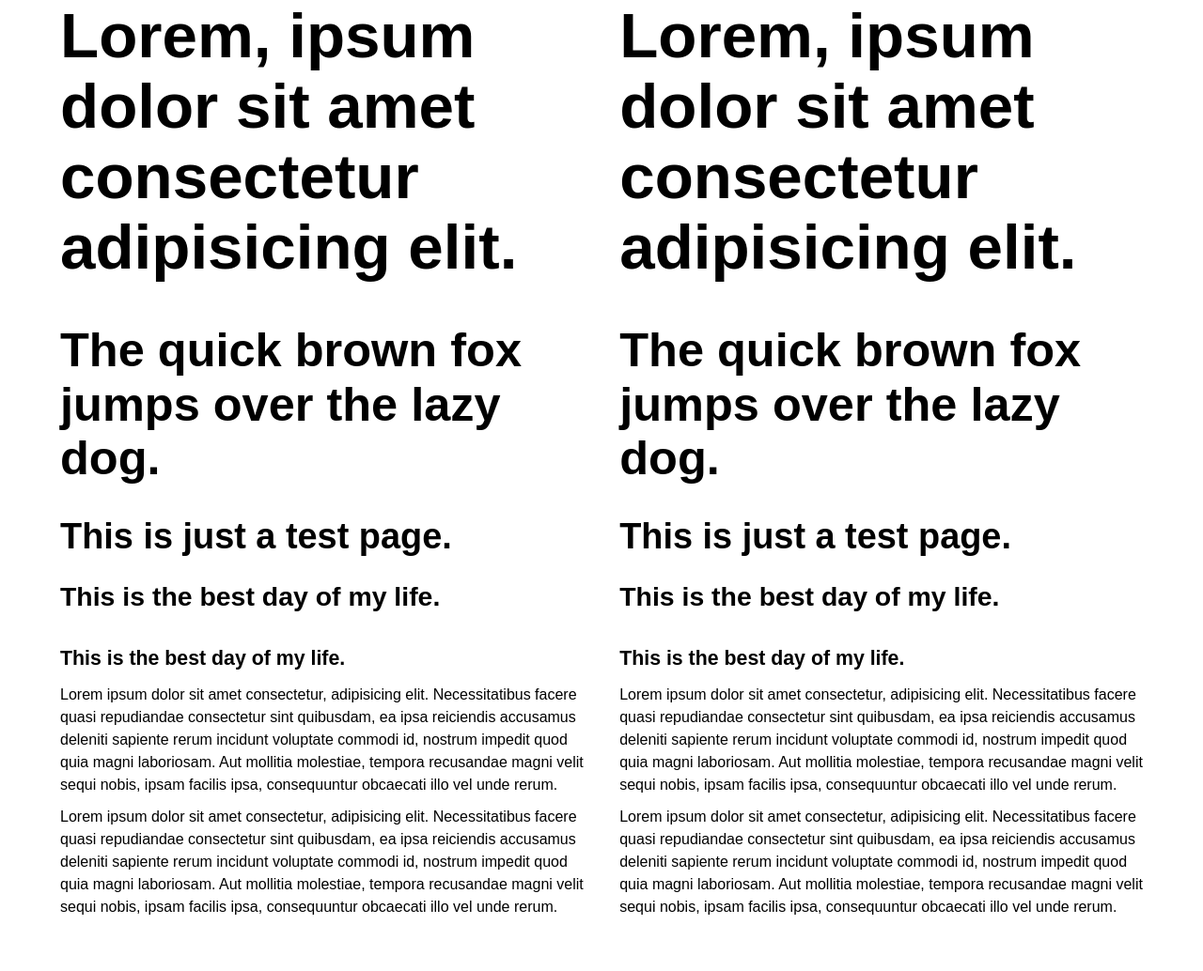
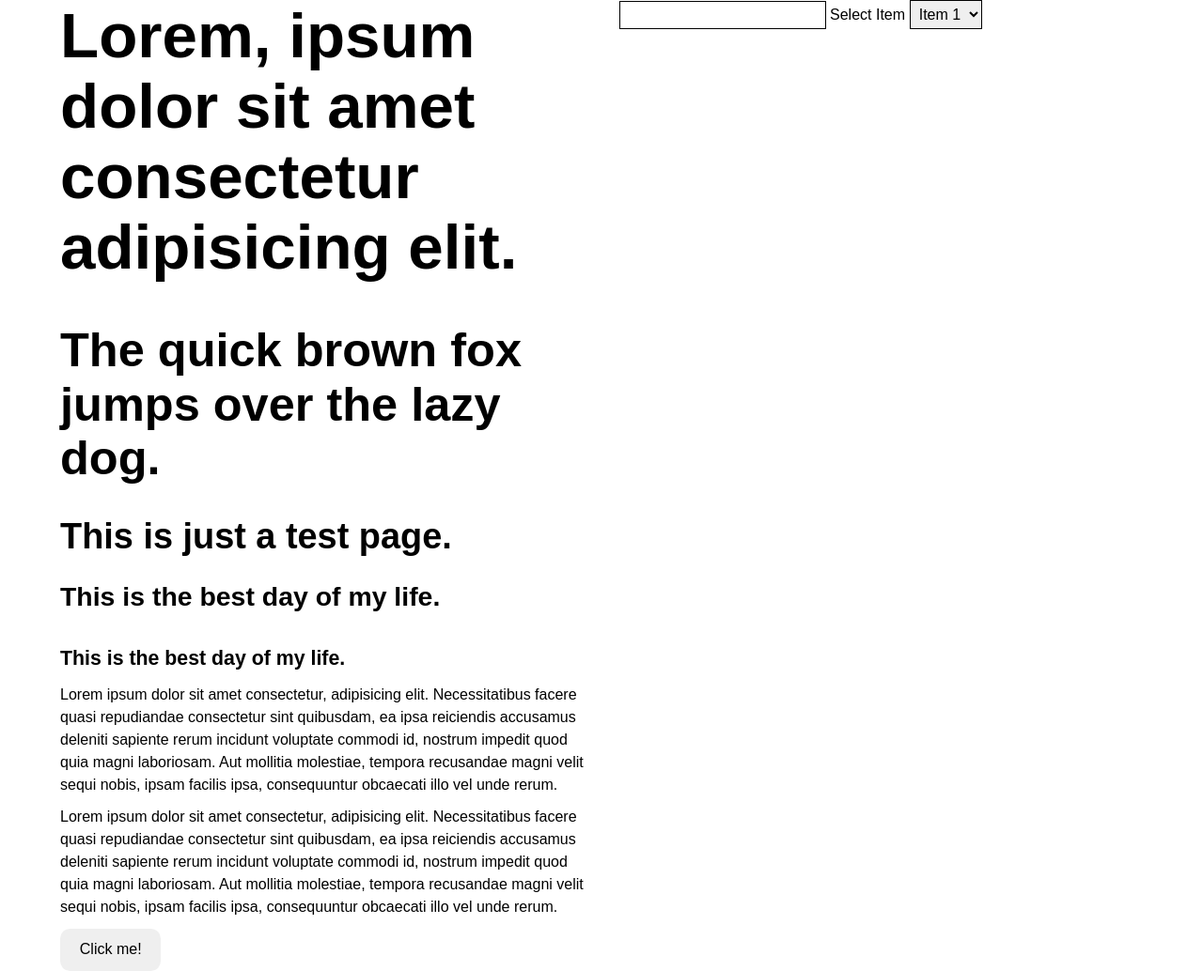
Before and after one commit to adamdotjs/html-boilerplate, a plain HTML site: page index.html in a window 1280 px wide. Shown: the whole page at 94% size. Before the commit the page ends 989 px from the top, so only its background shows below. Drawn offline with Linux system fonts and the light colour scheme.

Commit message:
more dev

```diff
--- a/index.html
+++ b/index.html
@@ -23,16 +23,17 @@
 						<h5>This is the best day of my life.</h5>
 						<p>Lorem ipsum dolor sit amet consectetur, adipisicing elit. Necessitatibus facere quasi repudiandae consectetur sint quibusdam, ea ipsa reiciendis accusamus deleniti sapiente rerum incidunt voluptate commodi id, nostrum impedit quod quia magni laboriosam. Aut mollitia molestiae, tempora recusandae magni velit sequi nobis, ipsam facilis ipsa, consequuntur obcaecati illo vel unde rerum.</p>
 						<p>Lorem ipsum dolor sit amet consectetur, adipisicing elit. Necessitatibus facere quasi repudiandae consectetur sint quibusdam, ea ipsa reiciendis accusamus deleniti sapiente rerum incidunt voluptate commodi id, nostrum impedit quod quia magni laboriosam. Aut mollitia molestiae, tempora recusandae magni velit sequi nobis, ipsam facilis ipsa, consequuntur obcaecati illo vel unde rerum.</p>
+						<button class="btn">Click me!</button>
 					</div>
-					<div>
-						<h1>Lorem, ipsum dolor sit amet consectetur adipisicing elit.</h1>
-						<h2>The quick brown fox jumps over the lazy dog.</h2>
-						<h3>This is just a test page.</h3>
-						<h4>This is the best day of my life.</h4>
-						<h5>This is the best day of my life.</h5>
-						<p>Lorem ipsum dolor sit amet consectetur, adipisicing elit. Necessitatibus facere quasi repudiandae consectetur sint quibusdam, ea ipsa reiciendis accusamus deleniti sapiente rerum incidunt voluptate commodi id, nostrum impedit quod quia magni laboriosam. Aut mollitia molestiae, tempora recusandae magni velit sequi nobis, ipsam facilis ipsa, consequuntur obcaecati illo vel unde rerum.</p>
-						<p>Lorem ipsum dolor sit amet consectetur, adipisicing elit. Necessitatibus facere quasi repudiandae consectetur sint quibusdam, ea ipsa reiciendis accusamus deleniti sapiente rerum incidunt voluptate commodi id, nostrum impedit quod quia magni laboriosam. Aut mollitia molestiae, tempora recusandae magni velit sequi nobis, ipsam facilis ipsa, consequuntur obcaecati illo vel unde rerum.</p>
-					</div>
+					<form action="">
+						<input type="text">
+						<label for="select">Select Item</label>
+						<select name="select" id="select">
+							<option value="Item 1">Item 1</option>
+							<option value="Item 2">Item 2</option>
+							<option value="Item 3">Item 3</option>
+						</select>
+					</form>
 				</div>
 			</div>
 		</section>
--- a/src/assets/scss/02-base/_forms.scss
+++ b/src/assets/scss/02-base/_forms.scss
@@ -0,0 +1,15 @@
+:root {
+	/*------------- GLOBAL FORM STYLING -------------*/
+	--inputPadding: .65em;
+	--inputRadius: 0;
+	--inputBorder: 1px solid;
+}
+
+
+input,
+select {
+	padding: calc(var(--inputPadding) / 2);
+	border-radius: var(--inputRadius);
+	border: var(--inputBorder);
+	line-height: 1;
+}
--- a/src/assets/scss/02-base/_global.scss
+++ b/src/assets/scss/02-base/_global.scss
@@ -16,6 +16,7 @@ body {
 	display: flex;
 	flex-direction: column;
 	font-family: sans-serif;
+	font-size: var(--fontScale0);
 }
 
 section {
--- a/src/assets/scss/02-base/_typography.scss
+++ b/src/assets/scss/02-base/_typography.scss
@@ -10,15 +10,9 @@
 	--perfectFifth: 1.5;
 	--goldenRatio: 1.618;
 
-
 	/*------------- DEFINE TYPOGRAPHIC SCALE -------------*/
 	--fontScaleInt: var(--perfectFourth);
 	--fontScaleBase: 1.6rem;
-
-	// set media query to reduce scale on mobile devices
-	@media (max-width: 768px) {
-		--fontScaleInt: var(--minorThird);
-	}
 
 	--fontScale000: calc(var(--fontScale00) / var(--fontScaleInt));
 	--fontScale00: calc(var(--fontScale0) / var(--fontScaleInt));
@@ -28,6 +22,10 @@
 	--fontScale3: calc(var(--fontScale2) * var(--fontScaleInt));
 	--fontScale4: calc(var(--fontScale3) * var(--fontScaleInt));
 	--fontScale5: calc(var(--fontScale4) * var(--fontScaleInt));
+
+	/*------------- SET UNIVERSAL BOTTOM MARGIN FOR TYPE ELEMENTS -------------*/
+	--typeMarginB: .65em;
+
 
 	/*------------- SET MAX CHARACTER WIDTHS FOR HEADING AND PARAGRAPHS -------------*/
 	--headingWidth: 30ch;
@@ -50,12 +48,11 @@ h3,
 h4,
 h5,
 p {
-	margin-bottom: .65em;
+	margin-bottom: var(--typeMarginB);
 }
 
-
 h1 {
-	font-size: var(--fontScale5);
+font-size: var(--fontScale5);
 }
 
 h2 {
@@ -75,6 +72,5 @@ h5 {
 }
 
 p {
-	font-size: var(--fontScale0);
 	max-width: var(--paragraphWidth);
 }
--- a/src/assets/scss/04-components/_buttons.scss
+++ b/src/assets/scss/04-components/_buttons.scss
@@ -0,0 +1,15 @@
+:root {
+		/*------------- GLOBAL BUTTON STYLING -------------*/
+		--btnPadding: .65em;
+		--btnRadius: .65em;
+		--btnBorder: none;
+}
+
+button,
+.btn {
+	display: inline-block;
+	cursor: pointer;
+	border-radius: var(--btnRadius);
+	border: var(--btnBorder);
+	padding: var(--btnPadding) calc(var(--btnPadding) * 2);
+}
```
Also changed, not shown: src/assets/css/styles.min.css.
